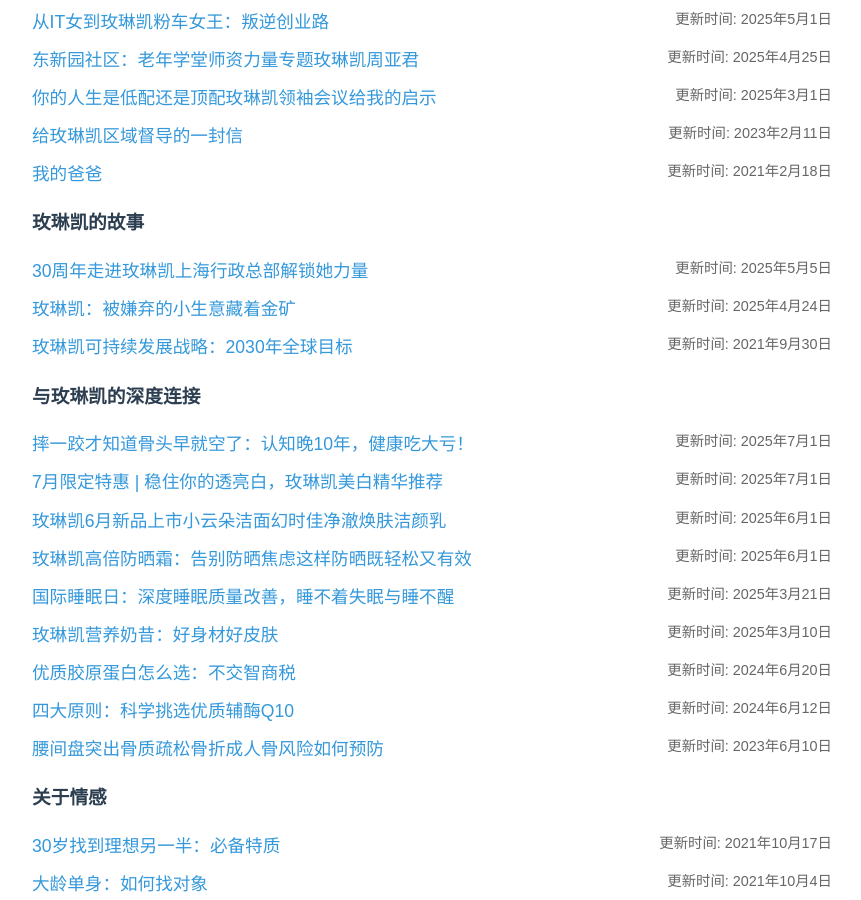
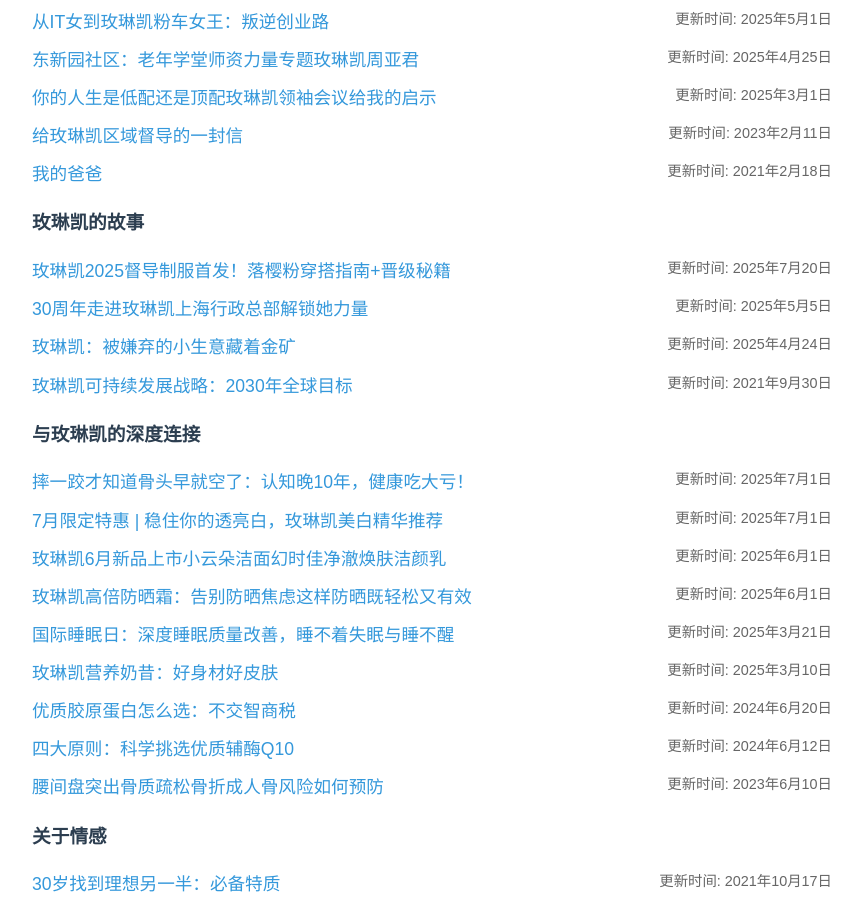
Before and after one commit to xiaoyarap/blog, a Jekyll site: the page built from index.html, in a window 1280 px wide and 900 px high, scrolled down 1061 px. Shown: the whole window, without its empty margins (208-1069 px from the left). Built offline with Jekyll 4.4.1, drawn with Linux system fonts in a browser that asks for light colours.

Commit message:
add blog file

```diff
--- a/index.html
+++ b/index.html
@@ -264,6 +264,12 @@
         <h3>玫琳凯的故事</h3>
         <ul class="blog-list">
           <li>
+            <a href="https://xiaoyarap.github.io/blog/玫琳凯2025督导制服首发落樱粉穿搭指南晋级秘籍.html" target="_blank">
+              玫琳凯2025督导制服首发！落樱粉穿搭指南+晋级秘籍
+            </a>
+            <span class="blog-date">更新时间: 2025年7月20日</span>
+          </li>
+          <li>
             <a href="https://xiaoyarap.github.io/blog/30年深耕中国走进玫琳凯上海行政总部解锁她力量.html" target="_blank">
               30周年走进玫琳凯上海行政总部解锁她力量
             </a>
```
